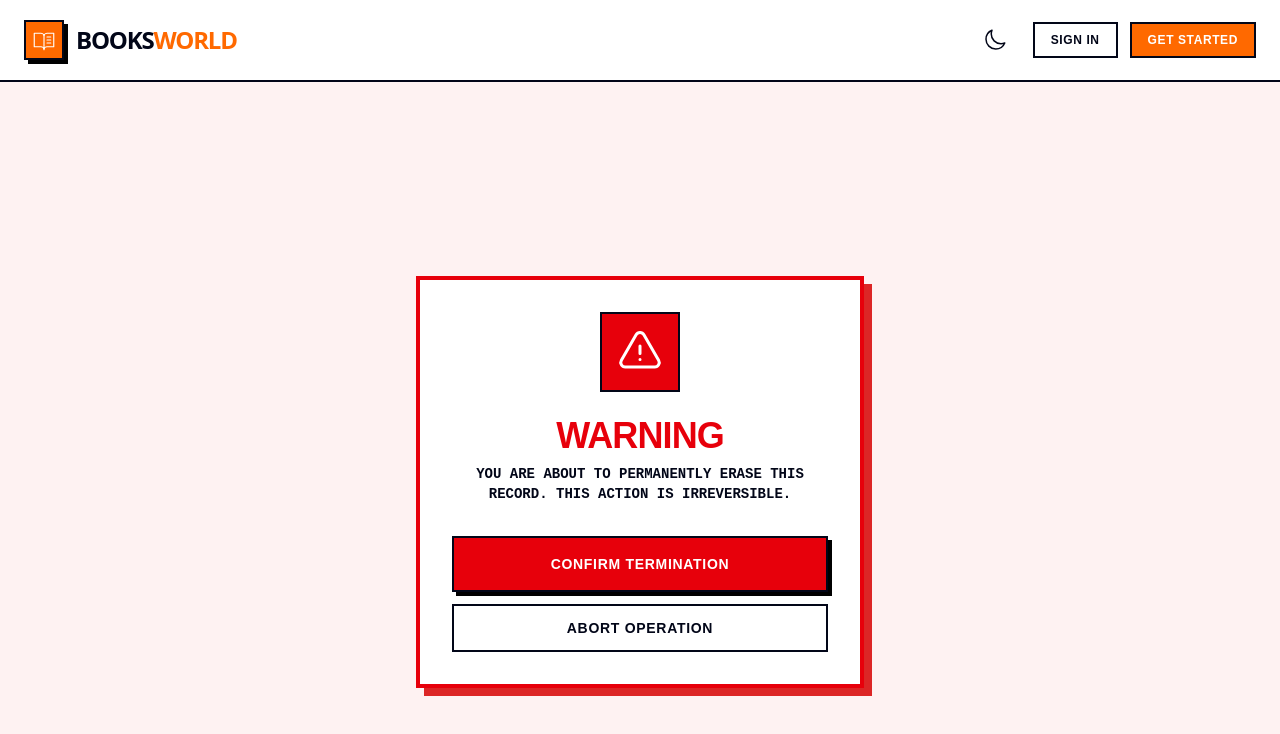
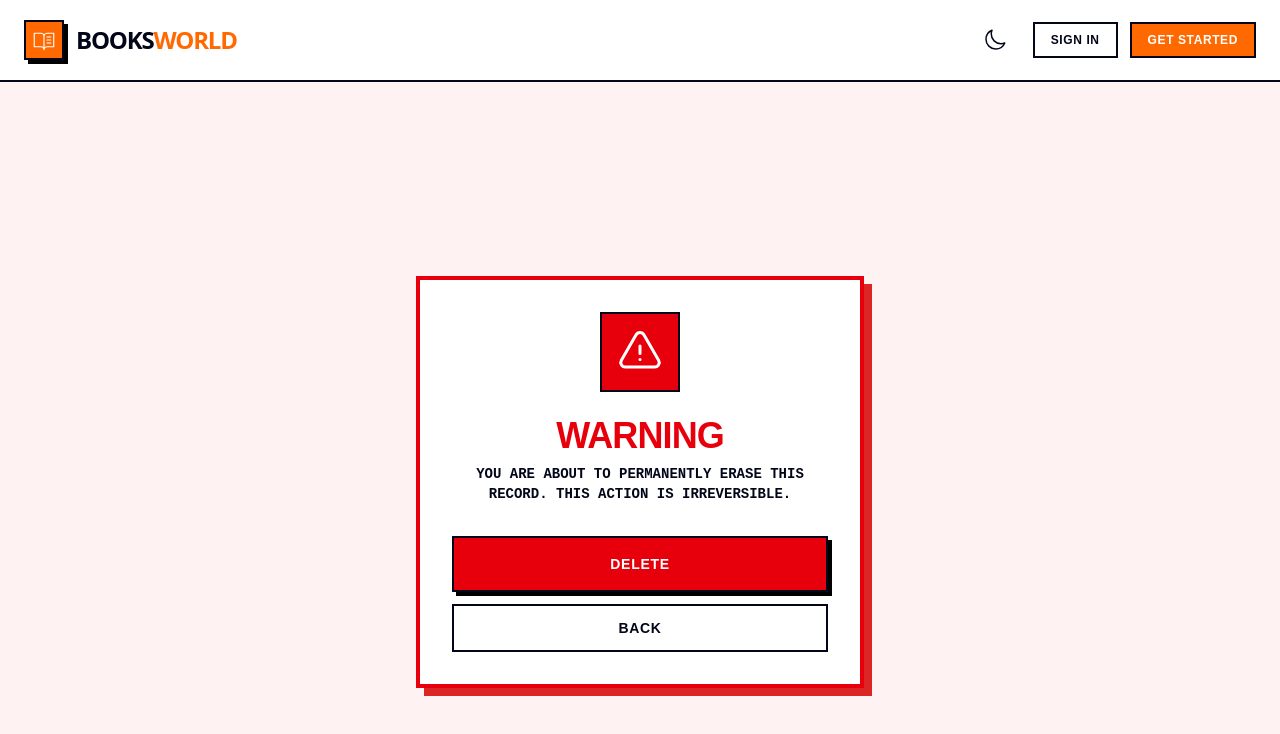
Before and after one commit to tabish-core/book-store, a React (Vite) app in the folder frontend/: page /books/delete/1 in a window 1280 px wide. Shown: the top 734 px of the page. Built offline with nearby package versions, Linux system fonts and the light colour scheme; no server answers.

Commit message:
Update DeleteBooks.jsx

```diff
--- a/frontend/src/pages/DeleteBooks.jsx
+++ b/frontend/src/pages/DeleteBooks.jsx
@@ -20,8 +20,8 @@ const DeleteBook = () => {
     axios.delete(`${config.API_URL}/books/${id}`, {
       headers: { 'Authorization': `Bearer ${localStorage.getItem('token')}` }
     })
-      .then(() => { setLoading(false); enqueueSnackbar('TERMINATION COMPLETE', { variant: 'success' }); navigate('/'); })
-      .catch(() => { setLoading(false); enqueueSnackbar('TERMINATION FAILED', { variant: 'error' }); });
+      .then(() => { setLoading(false); enqueueSnackbar('Book Deleted Successfully', { variant: 'success' }); navigate('/'); })
+      .catch(() => { setLoading(false); enqueueSnackbar('Book Deletion Failed', { variant: 'error' }); });
   };
 
   return (
@@ -44,10 +44,10 @@ const DeleteBook = () => {
 
           <div className="flex flex-col gap-3">
             <Button onClick={handleDelete} loading={loading} className="w-full h-14 bg-red-600 text-white border-2 border-slate-950 hover:bg-red-700 hover:text-white shadow-[4px_4px_0px_0px_rgba(0,0,0,1)]">
-              {loading ? 'ERASING...' : 'CONFIRM TERMINATION'}
+              {loading ? 'Deleting...' : 'Delete'}
             </Button>
             <Button variant="outline" className="w-full h-12" onClick={() => navigate(-1)}>
-              ABORT OPERATION
+              Back
             </Button>
           </div>
         </motion.div>
```
